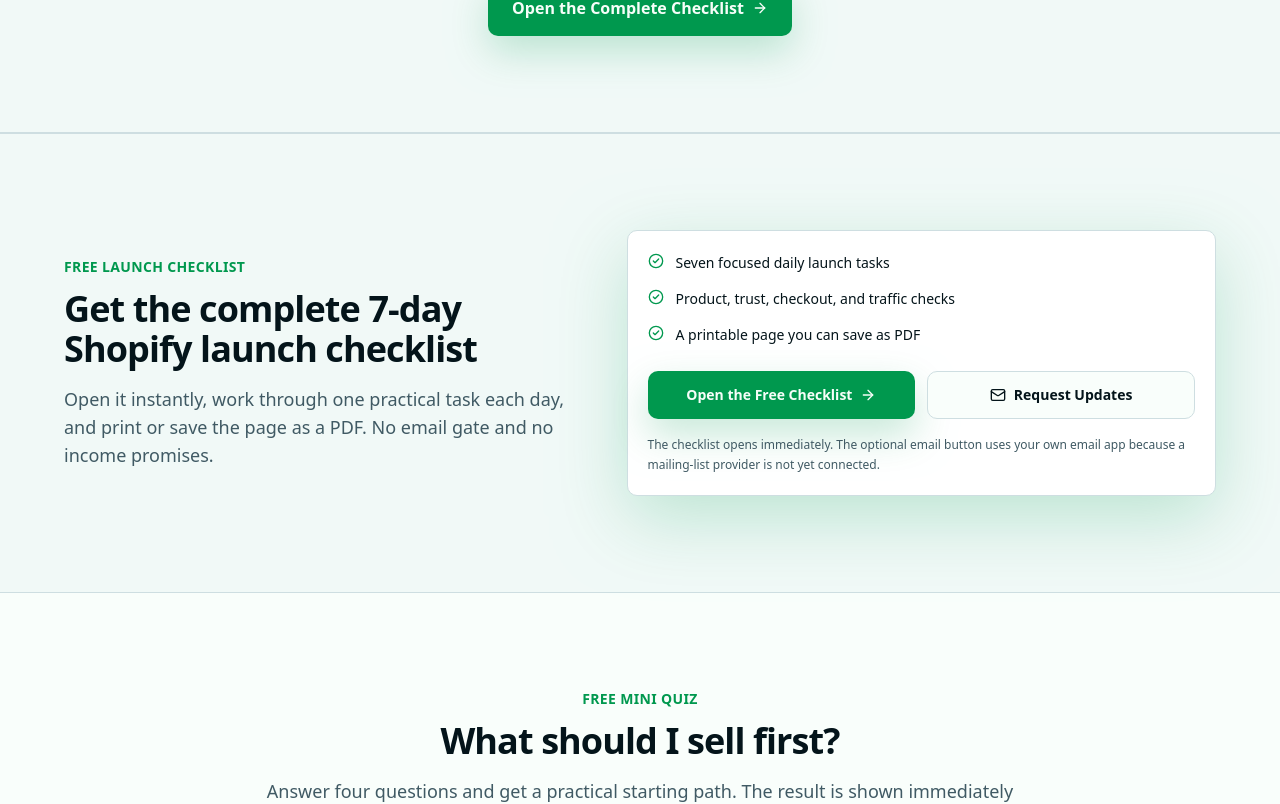
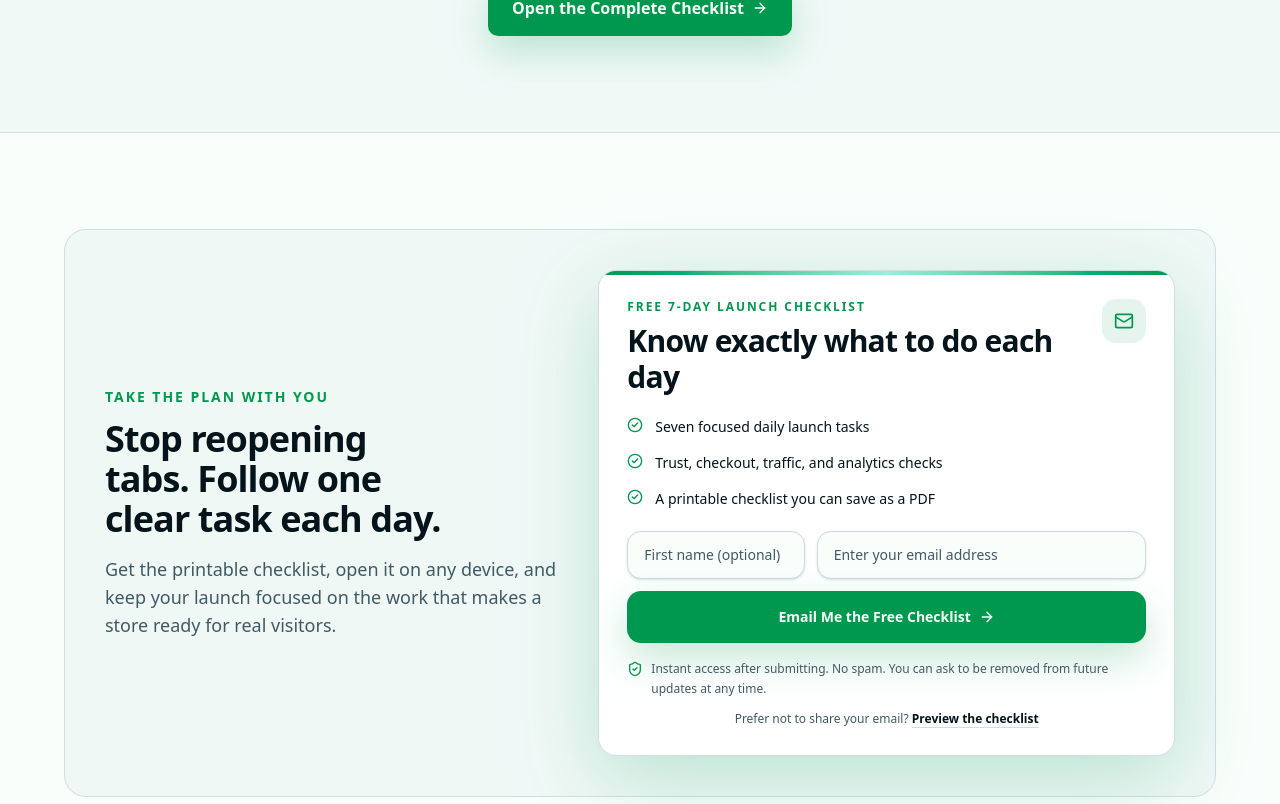
Before and after one commit to Jackoma0209/affiliate-bridge, a Next.js app: page / in a window 1280 px wide. Shown: the part 2276-3080 px from the top of the page. Built offline with nearby package versions, Linux system fonts and the light colour scheme.

Commit message:
Replace mailto flow with working inline lead capture

```diff
--- a/components/lead-capture.tsx
+++ b/components/lead-capture.tsx
@@ -1,84 +1,287 @@
 "use client";
 
 import Link from "next/link";
-import { ArrowRight, CheckCircle2, Mail } from "lucide-react";
+import { ArrowRight, CheckCircle2, LoaderCircle, Mail, ShieldCheck } from "lucide-react";
+import { useState } from "react";
+import type { FormEvent } from "react";
 
 import { config } from "@/config";
 import { trackEvent } from "@/lib/analytics";
+import { cn } from "@/lib/utils";
 
 const deliverables = [
   "Seven focused daily launch tasks",
-  "Product, trust, checkout, and traffic checks",
-  "A printable page you can save as PDF",
+  "Trust, checkout, traffic, and analytics checks",
+  "A printable checklist you can save as a PDF",
 ] as const;
 
-export function LeadCapture() {
-  const subject = encodeURIComponent("7-day Shopify checklist request");
-  const body = encodeURIComponent(
-    "Hi, I have opened the free checklist and would also like future checklist updates.\n\nStore/product idea:"
-  );
+type LeadCaptureProps = {
+  variant?: "hero" | "section" | "compact";
+  source?: string;
+  resultTag?: string;
+};
 
-  return (
-    <section
-      id="lead-capture"
-      className="scroll-mt-24 border-y border-border bg-muted/55 px-4 py-16 sm:px-6 md:py-24"
+type SubmitState = "idle" | "submitting" | "success" | "error";
+
+export function LeadCapture({
+  variant = "section",
+  source,
+  resultTag,
+}: LeadCaptureProps) {
+  const [email, setEmail] = useState("");
+  const [firstName, setFirstName] = useState("");
+  const [honeypot, setHoneypot] = useState("");
+  const [submitState, setSubmitState] = useState<SubmitState>("idle");
+  const [errorMessage, setErrorMessage] = useState("");
+
+  const compact = variant === "compact";
+  const hero = variant === "hero";
+  const captureSource = source ?? variant;
+
+  async function handleSubmit(event: FormEvent<HTMLFormElement>) {
+    event.preventDefault();
+    setErrorMessage("");
+
+    if (!email.trim()) {
+      setSubmitState("error");
+      setErrorMessage("Enter a valid email address to continue.");
+      return;
+    }
+
+    if (honeypot) {
+      setSubmitState("success");
+      return;
+    }
+
+    setSubmitState("submitting");
+
+    try {
+      const response = await fetch(
+        `https://formsubmit.co/ajax/${encodeURIComponent(config.contactEmail)}`,
+        {
+          method: "POST",
+          headers: {
+            Accept: "application/json",
+            "Content-Type": "application/json",
+          },
+          body: JSON.stringify({
+            email: email.trim(),
+            first_name: firstName.trim() || "Not provided",
+            source: captureSource,
+            quiz_result: resultTag || "Not provided",
+            checklist_url: `${config.siteUrl}/checklist`,
+            _subject: `New 7-day checklist request — ${captureSource}`,
+            _template: "table",
+            _captcha: "false",
+            _honey: honeypot,
+          }),
+        }
+      );
+
+      if (!response.ok) {
+        throw new Error("The signup service did not accept the request.");
+      }
+
+      setSubmitState("success");
+      window.localStorage.setItem("gyfs_checklist_subscribed", "true");
+      window.dispatchEvent(new Event("gyfs-checklist-subscribed"));
+      trackEvent("checklist_request_submit", {
+        cta_location: captureSource,
+        quiz_result: resultTag,
+      });
+    } catch {
+      setSubmitState("error");
+      setErrorMessage(
+        "The form could not submit just now. You can still open the checklist instantly below."
+      );
+    }
+  }
+
+  const formCard = (
+    <div
+      id={hero ? "hero-lead-capture" : undefined}
+      className={cn(
+        "relative overflow-hidden rounded-2xl border border-border bg-card shadow-[0_24px_80px_var(--card-glow)]",
+        compact ? "p-4 sm:p-5" : "p-5 sm:p-7",
+        hero && "paper-grid"
+      )}
     >
-      <div className="mx-auto grid max-w-6xl gap-8 lg:grid-cols-[0.9fr_1fr] lg:items-center">
-        <div>
-          <p className="text-sm font-semibold uppercase tracking-wide text-primary">
-            Free launch checklist
-          </p>
-          <h2 className="mt-3 text-3xl font-semibold tracking-tight text-foreground text-balance md:text-4xl">
-            Get the complete 7-day Shopify launch checklist
-          </h2>
-          <p className="mt-4 text-base leading-7 text-muted-foreground md:text-lg">
-            Open it instantly, work through one practical task each day, and print
-            or save the page as a PDF. No email gate and no income promises.
-          </p>
-        </div>
+      <div className="absolute inset-x-0 top-0 h-1 bg-gradient-to-r from-primary via-accent to-primary" />
 
-        <div className="rounded-lg border border-border bg-card p-5 shadow-[0_22px_70px_var(--card-glow)]">
-          <ul className="grid gap-3">
-            {deliverables.map((item) => (
-              <li key={item} className="flex gap-3 text-sm leading-6 text-card-foreground">
-                <CheckCircle2 className="mt-0.5 size-4 shrink-0 text-primary" aria-hidden="true" />
-                <span>{item}</span>
-              </li>
-            ))}
-          </ul>
-
-          <div className="mt-6 grid gap-3 sm:grid-cols-2">
+      {submitState === "success" ? (
+        <div className={cn("flex flex-col", compact ? "gap-4" : "gap-5")}>
+          <div className="flex size-11 items-center justify-center rounded-full bg-primary/10 text-primary">
+            <CheckCircle2 className="size-6" aria-hidden="true" />
+          </div>
+          <div>
+            <p className="text-sm font-semibold text-primary">Your checklist is ready</p>
+            <h3 className={cn("mt-1 font-bold tracking-tight", compact ? "text-xl" : "text-2xl")}>
+              Start with Day 1 today.
+            </h3>
+            <p className="mt-2 text-sm leading-6 text-muted-foreground">
+              Your request was recorded. Open the complete checklist now and save or print it for the week ahead.
+            </p>
+          </div>
+          <div className="grid gap-3 sm:grid-cols-2">
             <Link
               href="/checklist"
-              onClick={() =>
-                trackEvent("hero_checklist_click", {
-                  cta_location: "lead_capture",
-                  destination: "/checklist",
-                })
-              }
-              className="inline-flex min-h-12 items-center justify-center gap-2 rounded-lg bg-primary px-5 text-sm font-semibold text-primary-foreground shadow-[0_16px_38px_var(--card-glow)] transition-colors hover:brightness-95 focus-visible:ring-4 focus-visible:ring-primary/30 focus-visible:outline-none"
+              className="inline-flex min-h-12 items-center justify-center gap-2 rounded-xl bg-primary px-5 text-sm font-semibold text-primary-foreground shadow-[0_14px_34px_var(--card-glow)] transition hover:brightness-95 focus-visible:ring-4 focus-visible:ring-primary/30 focus-visible:outline-none"
             >
-              Open the Free Checklist
+              Open My Checklist
               <ArrowRight className="size-4" aria-hidden="true" />
             </Link>
             <a
-              href={`mailto:${config.contactEmail}?subject=${subject}&body=${body}`}
-              onClick={() =>
-                trackEvent("checklist_request_email_open", {
-                  cta_location: "lead_capture",
-                })
-              }
-              className="inline-flex min-h-12 items-center justify-center gap-2 rounded-lg border border-border bg-background px-5 text-sm font-semibold text-foreground transition-colors hover:bg-muted focus-visible:ring-4 focus-visible:ring-primary/25 focus-visible:outline-none"
+              href={config.affiliateUrl}
+              target="_blank"
+              rel="sponsored nofollow noopener noreferrer"
+              className="inline-flex min-h-12 items-center justify-center rounded-xl border border-border bg-background px-5 text-sm font-semibold text-foreground transition hover:bg-muted focus-visible:ring-4 focus-visible:ring-primary/25 focus-visible:outline-none"
             >
-              <Mail className="size-4" aria-hidden="true" />
-              Request Updates
+              Start Building on Shopify
             </a>
           </div>
-          <p className="mt-4 text-xs leading-5 text-muted-foreground">
-            The checklist opens immediately. The optional email button uses your own
-            email app because a mailing-list provider is not yet connected.
+          <p className="text-xs leading-5 text-muted-foreground">
+            Shopify is optional and the second button is an affiliate link. Results vary.
           </p>
         </div>
+      ) : (
+        <>
+          <div className="flex items-start justify-between gap-4">
+            <div>
+              <p className="text-xs font-bold uppercase tracking-[0.16em] text-primary">
+                Free 7-day launch checklist
+              </p>
+              <h2 className={cn("mt-2 font-bold tracking-tight text-card-foreground", compact ? "text-xl" : "text-2xl sm:text-3xl")}>
+                {compact ? "Email me this plan" : "Know exactly what to do each day"}
+              </h2>
+            </div>
+            <span className="flex size-11 shrink-0 items-center justify-center rounded-xl bg-primary/10 text-primary">
+              <Mail className="size-5" aria-hidden="true" />
+            </span>
+          </div>
+
+          {!compact ? (
+            <ul className="mt-5 grid gap-3">
+              {deliverables.map((item) => (
+                <li key={item} className="flex gap-3 text-sm leading-6 text-card-foreground">
+                  <CheckCircle2 className="mt-0.5 size-4 shrink-0 text-primary" aria-hidden="true" />
+                  <span>{item}</span>
+                </li>
+              ))}
+            </ul>
+          ) : null}
+
+          <form onSubmit={handleSubmit} className="mt-5 grid gap-3" noValidate>
+            <div className={cn("grid gap-3", !compact && "sm:grid-cols-[0.7fr_1.3fr]")}>
+              <div>
+                <label htmlFor={`${captureSource}-first-name`} className="sr-only">
+                  First name
+                </label>
+                <input
+                  id={`${captureSource}-first-name`}
+                  name="firstName"
+                  type="text"
+                  autoComplete="given-name"
+                  value={firstName}
+                  onChange={(event) => setFirstName(event.target.value)}
+                  placeholder="First name (optional)"
+                  className="min-h-12 w-full rounded-xl border border-input bg-background px-4 text-sm text-foreground shadow-sm outline-none transition placeholder:text-muted-foreground focus:border-primary focus:ring-4 focus:ring-primary/15"
+                />
+              </div>
+              <div>
+                <label htmlFor={`${captureSource}-email`} className="sr-only">
+                  Email address
+                </label>
+                <input
+                  id={`${captureSource}-email`}
+                  name="email"
+                  type="email"
+                  required
+                  autoComplete="email"
+                  inputMode="email"
+                  value={email}
+                  onChange={(event) => setEmail(event.target.value)}
+                  placeholder="Enter your email address"
+                  aria-describedby={`${captureSource}-form-note`}
+                  className="min-h-12 w-full rounded-xl border border-input bg-background px-4 text-sm text-foreground shadow-sm outline-none transition placeholder:text-muted-foreground focus:border-primary focus:ring-4 focus:ring-primary/15"
+                />
+              </div>
+            </div>
+
+            <div className="absolute -left-[9999px]" aria-hidden="true">
+              <label htmlFor={`${captureSource}-company`}>Company</label>
+              <input
+                id={`${captureSource}-company`}
+                name="company"
+                type="text"
+                tabIndex={-1}
+                autoComplete="off"
+                value={honeypot}
+                onChange={(event) => setHoneypot(event.target.value)}
+              />
+            </div>
+
+            <button
+              type="submit"
+              disabled={submitState === "submitting"}
+              className="inline-flex min-h-13 w-full items-center justify-center gap-2 rounded-xl bg-primary px-5 text-sm font-bold text-primary-foreground shadow-[0_16px_38px_var(--card-glow)] transition hover:brightness-95 disabled:cursor-wait disabled:opacity-70 focus-visible:ring-4 focus-visible:ring-primary/30 focus-visible:outline-none"
+            >
+              {submitState === "submitting" ? (
+                <>
+                  <LoaderCircle className="size-4 animate-spin" aria-hidden="true" />
+                  Sending my checklist…
+                </>
+              ) : (
+                <>
+                  Email Me the Free Checklist
+                  <ArrowRight className="size-4" aria-hidden="true" />
+                </>
+              )}
+            </button>
+          </form>
+
+          {submitState === "error" ? (
+            <p className="mt-3 text-sm font-medium text-destructive" role="alert">
+              {errorMessage}
+            </p>
+          ) : null}
+
+          <div id={`${captureSource}-form-note`} className="mt-4 flex gap-2 text-xs leading-5 text-muted-foreground">
+            <ShieldCheck className="mt-0.5 size-4 shrink-0 text-primary" aria-hidden="true" />
+            <p>
+              Instant access after submitting. No spam. You can ask to be removed from future updates at any time.
+            </p>
+          </div>
+
+          <p className="mt-3 text-center text-xs text-muted-foreground">
+            Prefer not to share your email?{" "}
+            <Link href="/checklist" className="font-semibold text-foreground underline decoration-border underline-offset-4 hover:text-primary">
+              Preview the checklist
+            </Link>
+          </p>
+        </>
+      )}
+    </div>
+  );
+
+  if (hero || compact) {
+    return formCard;
+  }
+
+  return (
+    <section id="lead-capture" className="scroll-mt-24 px-4 py-16 sm:px-6 md:py-24">
+      <div className="mx-auto grid max-w-6xl gap-8 rounded-3xl border border-border bg-muted/65 p-5 sm:p-8 lg:grid-cols-[0.8fr_1fr] lg:items-center lg:p-10">
+        <div>
+          <p className="text-sm font-bold uppercase tracking-[0.14em] text-primary">
+            Take the plan with you
+          </p>
+          <h2 className="mt-3 text-3xl font-bold tracking-tight text-balance md:text-4xl">
+            Stop reopening tabs. Follow one clear task each day.
+          </h2>
+          <p className="mt-4 max-w-xl text-base leading-7 text-muted-foreground md:text-lg">
+            Get the printable checklist, open it on any device, and keep your launch focused on the work that makes a store ready for real visitors.
+          </p>
+        </div>
+        {formCard}
       </div>
     </section>
   );
```
